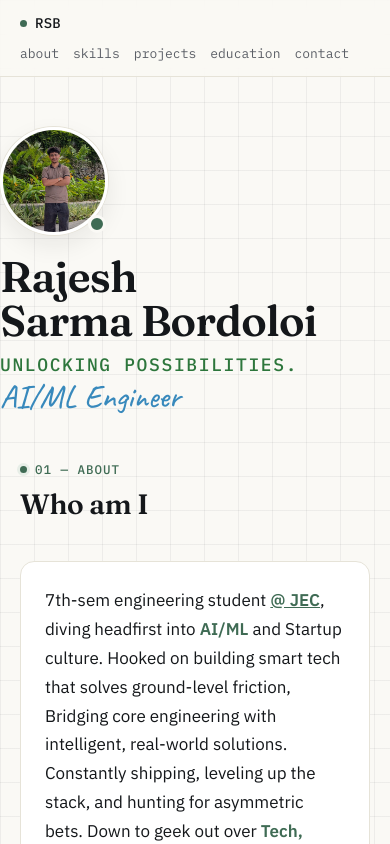
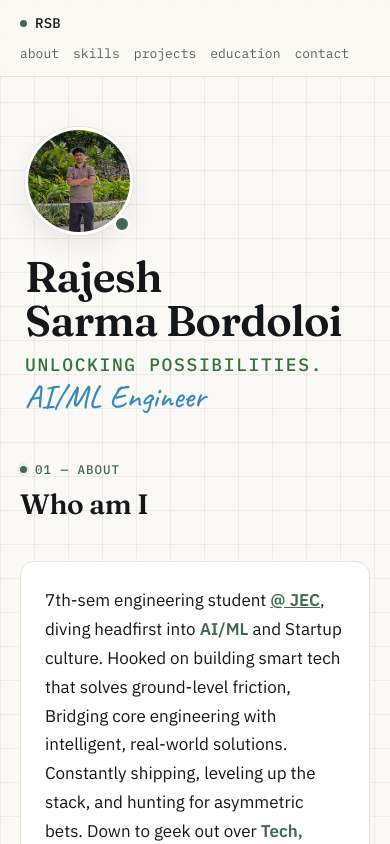
Before and after one commit to Rajesh-snippet/Portfolio, a React (Vite) app: page / in a window 390 px wide. Shown: the top 844 px of the page. Built offline with nearby package versions, Linux system fonts and the light colour scheme.

Commit message:
modified:   src/index.css

```diff
--- a/src/index.css
+++ b/src/index.css
@@ -757,11 +757,11 @@ a {
   }
 
   .hero-top {
-    margin-left: 0;
+    margin-left: 25px;
     margin-right: 0;
     flex-direction: column;
     gap: 20px;
-    width: 100%;
+    width: calc(100% - 25px);
   }
 
   .hero-text {
```
